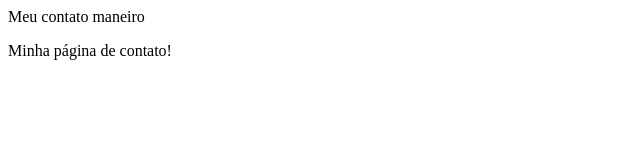
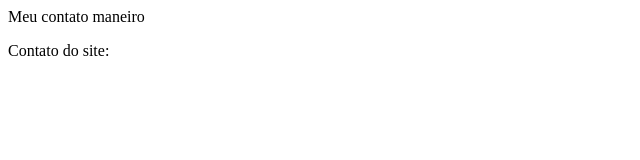
Before and after one commit to HenriquePimentel/github-master, a plain HTML site: page contato.html in a window 1280 px wide. Shown: the full height of the page, 0-640 px from the left. Drawn offline with Linux system fonts and the light colour scheme.

Commit message:
Alteração no parágrafo closes #2

```diff
--- a/contato.html
+++ b/contato.html
@@ -3,7 +3,7 @@
         Meu contato maneiro
     </head>
     <body>
-        <p>Minha página de contato!</p>
+        <p>Contato do site:</p>
     </body>
 
 </html>
```
